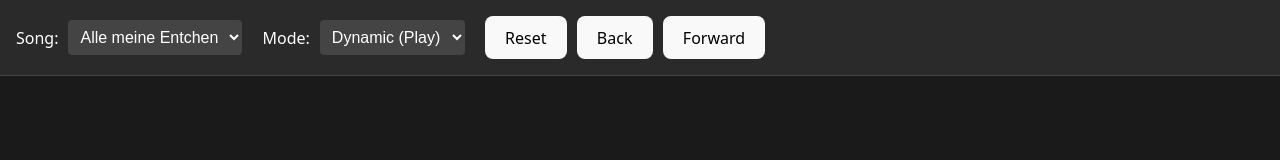
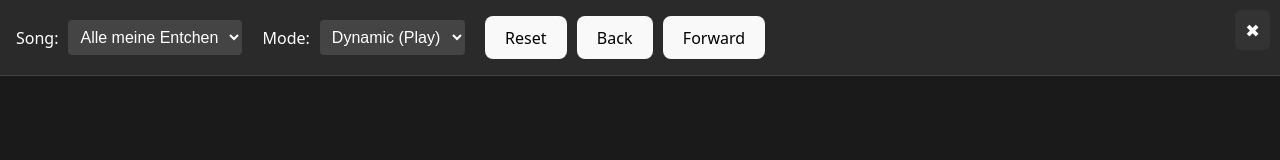
Before and after one commit to kopp/make-that-pipe-sound, a React (Vite) app: page / in a window 1280 px wide. Shown: the top 160 px of the page. Built offline with nearby package versions, Linux system fonts and the light colour scheme.

Commit message:
add button to hide bar

```diff
--- a/src/App.tsx
+++ b/src/App.tsx
@@ -47,6 +47,7 @@ export default function App() {
   const [songKey, setSongKey] = useState<string>(Object.keys(SONG_DATA)[0]);
   const [mode, setMode] = useState<Mode>("dynamic");
   const [currentIndex, setCurrentIndex] = useState(0);
+  const [headerVisible, setHeaderVisible] = useState(true);
 
   // SONG_DATA now maps song names -> mini-language strings
   const notes = useMemo(() => {
@@ -89,8 +90,16 @@ export default function App() {
 
   return (
     <div style={styles.appContainer}>
+      <button
+        onClick={() => setHeaderVisible((v) => !v)}
+        aria-label={headerVisible ? "Hide header" : "Show header"}
+        style={styles.burgerButton}
+      >
+        {headerVisible ? "✖" : "☰"}
+      </button>
       {/* --- Header Controls --- */}
-      <header style={styles.header}>
+      {headerVisible && (
+        <header style={styles.header}>
         <div style={styles.controlGroup}>
           <label>Song:</label>
           <select
@@ -141,7 +150,8 @@ export default function App() {
             Forward
           </button>
         </div>
-      </header>
+        </header>
+      )}
 
       {/* --- Play Area --- */}
       <main
@@ -236,6 +246,7 @@ const styles: Record<string, React.CSSProperties> = {
     backgroundColor: "#1a1a1a",
     color: "white",
     overflow: "hidden",
+    position: "relative",
   },
   header: {
     padding: "1rem",
@@ -302,4 +313,17 @@ const styles: Record<string, React.CSSProperties> = {
     boxShadow: "0 4px 15px rgba(0,0,0,0.3)",
     userSelect: "none",
   },
+  burgerButton: {
+    position: "absolute",
+    top: "10px",
+    right: "10px",
+    zIndex: 20,
+    padding: "8px 10px",
+    borderRadius: "6px",
+    background: "#333",
+    color: "white",
+    border: "none",
+    cursor: "pointer",
+    fontSize: "1.1rem",
+  },
 };
```
